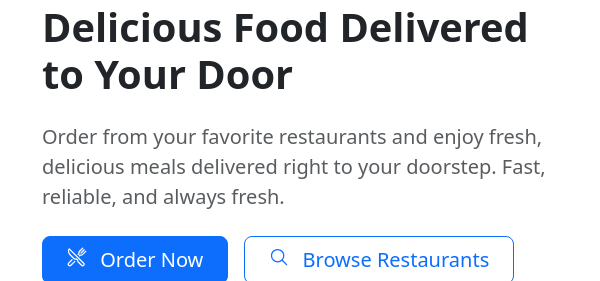
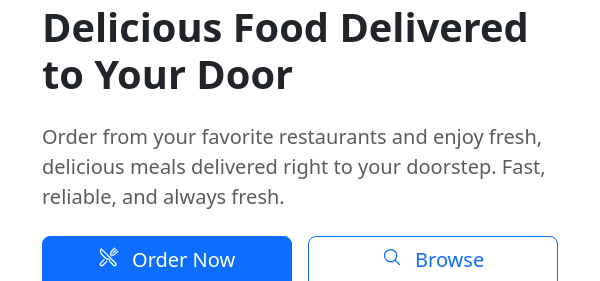
Before and after one commit to mzughbor/Food-Ordering-Platform, a Django app: page /users/ in a window 600 px wide. Shown: the part 108-389 px from the top of the page. Run offline with Django 5.2, Linux system fonts and the light colour scheme.

Commit message:
Improve mobile spacing in hero section
- Updated hero section buttons to stack vertically on mobile devices
- Added responsive flex classes (flex-column flex-sm-row) for better mobile layout
- Added mobile-specific CSS for proper button spacing and margins
- Buttons now take full width on mobile for better touch targets
- Added proper spacing between buttons and hero image on mobile
- Applied changes to both Django template and front-end HTML files
- Improved mobile user experience with better visual hierarchy

```diff
--- a/users/templates/users/home.html
+++ b/users/templates/users/home.html
@@ -15,7 +15,7 @@
                 <p class="lead text-muted mb-4">
                     Order from your favorite restaurants and enjoy fresh, delicious meals delivered right to your doorstep. Fast, reliable, and always fresh.
                 </p>
-                <div class="d-flex gap-3">
+                <div class="d-flex flex-column flex-sm-row gap-3 mb-4 mb-lg-0">
                     <a href="{% url 'meals:meal_list' %}" class="btn btn-primary btn-lg px-4">
                         <ion-icon name="restaurant-outline" class="me-2"></ion-icon>
                         Order Now
@@ -186,6 +186,34 @@
     </div>
 </section>
 
+<!-- Mobile Hero Section Spacing -->
+<style>
+@media (max-width: 767.98px) {
+    .hero-section .d-flex {
+        margin-bottom: 2rem !important;
+    }
+
+    .hero-section .btn {
+        width: 100%;
+        margin-bottom: 0.75rem;
+    }
+
+    .hero-section .btn:last-child {
+        margin-bottom: 0;
+    }
+
+    .hero-section .hero-image {
+        margin-top: 2rem;
+    }
+}
+
+@media (min-width: 576px) and (max-width: 991.98px) {
+    .hero-section .d-flex {
+        margin-bottom: 1.5rem;
+    }
+}
+</style>
+
 <!-- Restaurant Card Hover Effects -->
 <script>
     document.addEventListener('DOMContentLoaded', function() {
--- a/users/templates/users/profile.html
+++ b/users/templates/users/profile.html
@@ -3,7 +3,7 @@
 {% block title %}Profile - Food Ordering Platform{% endblock %}
 
 {% block content %}
-<div class="row justify-content-center">
+<div class="d-flex justify-content-center align-items-center" style="height: 70vh;">
     <div class="col-md-8">
         <div class="card">
             <div class="card-header">
```
